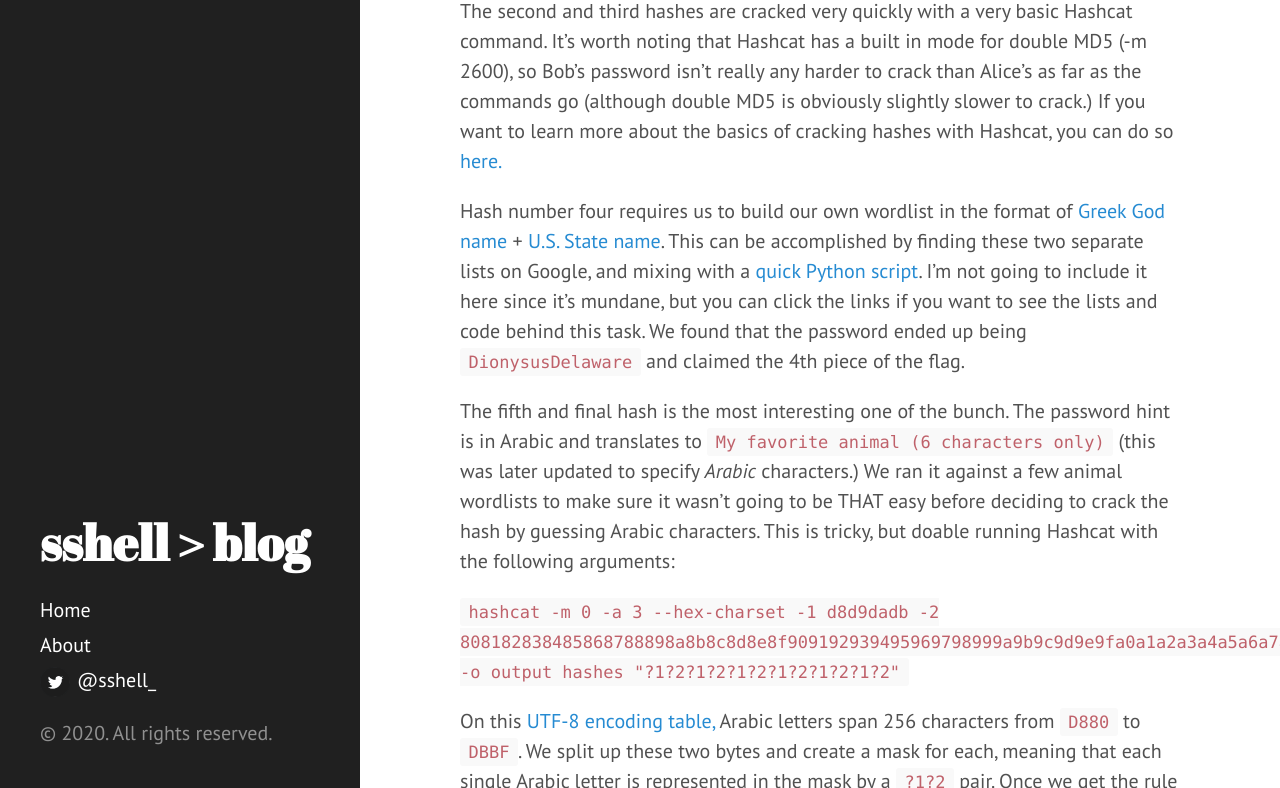
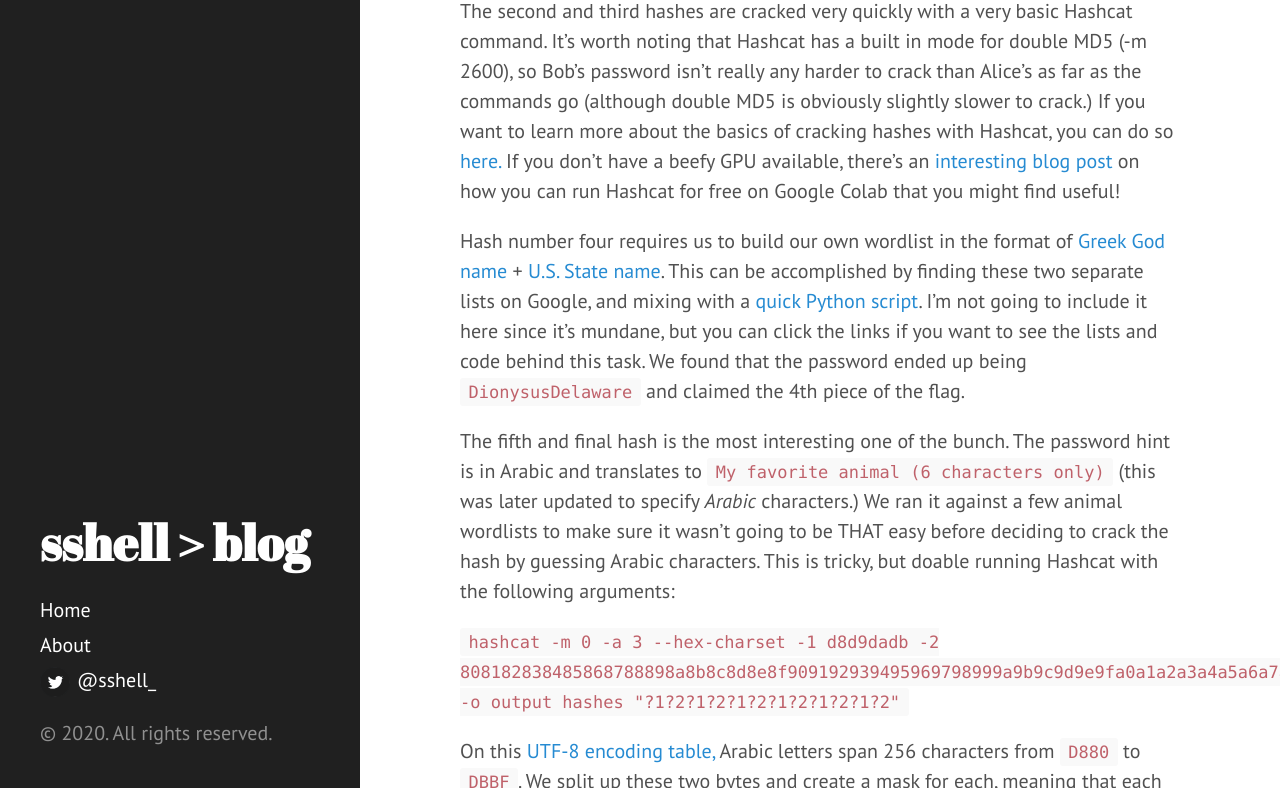
Before and after one commit to sshell/sshell.github.io, a Jekyll site: the page built from _posts/2020-07-20-uiuctf-2020-writeups.markdown, in a window 1280 px wide and 900 px high, scrolled down 5850 px, cut to the strip 112-900 px from the top of the window. Built offline with Jekyll 4.4.1, drawn with Linux system fonts in a browser that asks for light colours.

Commit message:
Update 2020-07-20-uiuctf-2020-writeups.markdown

```diff
--- a/_posts/2020-07-20-uiuctf-2020-writeups.markdown
+++ b/_posts/2020-07-20-uiuctf-2020-writeups.markdown
@@ -114,7 +114,7 @@ Side note: the password/hash combo is on Google because it is in the very popula
 ![looking up the first hash on google](https://i.imgur.com/Z9YPC5d.png){: .imgCenter}
 {: refdef}
 
-The second and third hashes are cracked very quickly with a very basic Hashcat command. It's worth noting that Hashcat has a built in mode for double MD5 (-m 2600), so Bob's password isn't really any harder to crack than Alice's as far as the commands go (although double MD5 is obviously slightly slower to crack.) If you want to learn more about the basics of cracking hashes with Hashcat, you can do so [here.](https://laconicwolf.com/2018/09/29/hashcat-tutorial-the-basics-of-cracking-passwords-with-hashcat/)
+The second and third hashes are cracked very quickly with a very basic Hashcat command. It's worth noting that Hashcat has a built in mode for double MD5 (-m 2600), so Bob's password isn't really any harder to crack than Alice's as far as the commands go (although double MD5 is obviously slightly slower to crack.) If you want to learn more about the basics of cracking hashes with Hashcat, you can do so [here.](https://laconicwolf.com/2018/09/29/hashcat-tutorial-the-basics-of-cracking-passwords-with-hashcat/) If you don't have a beefy GPU available, there's an [interesting blog post](https://deadpixelsec.com/Hashcat-on-Google-Colab) on how you can run Hashcat for free on Google Colab that you might find useful!
 
 Hash number four requires us to build our own wordlist in the format of [Greek God name](https://gist.github.com/sshell/308f3518221d98c16a7b69eb9b209d85#file-gods-txt) + [U.S. State name](https://gist.github.com/sshell/308f3518221d98c16a7b69eb9b209d85#file-states-txt). This can be accomplished by finding these two separate lists on Google, and mixing with a [quick Python script](https://gist.github.com/sshell/308f3518221d98c16a7b69eb9b209d85#file-combine-py). I'm not going to include it here since it's mundane, but you can click the links if you want to see the lists and code behind this task. We found that the password ended up being `DionysusDelaware` and claimed the 4th piece of the flag.
 
```
